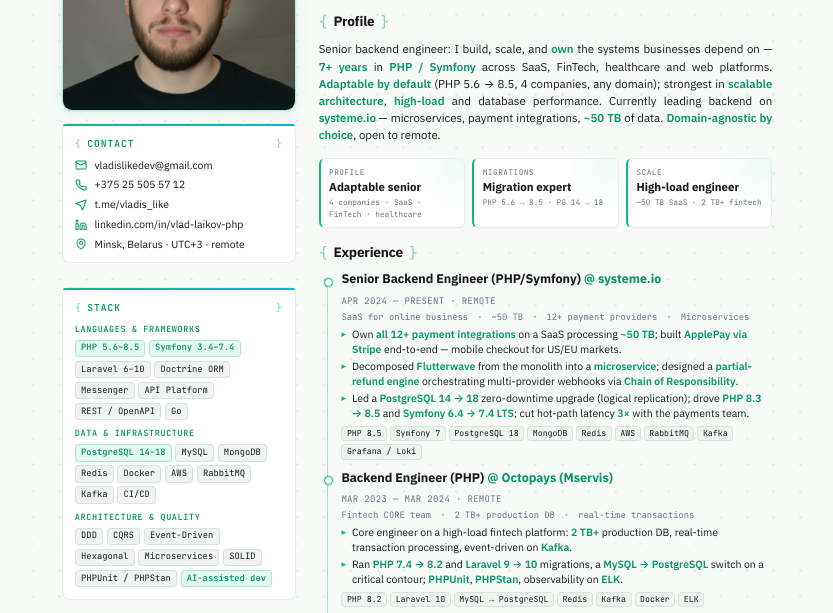
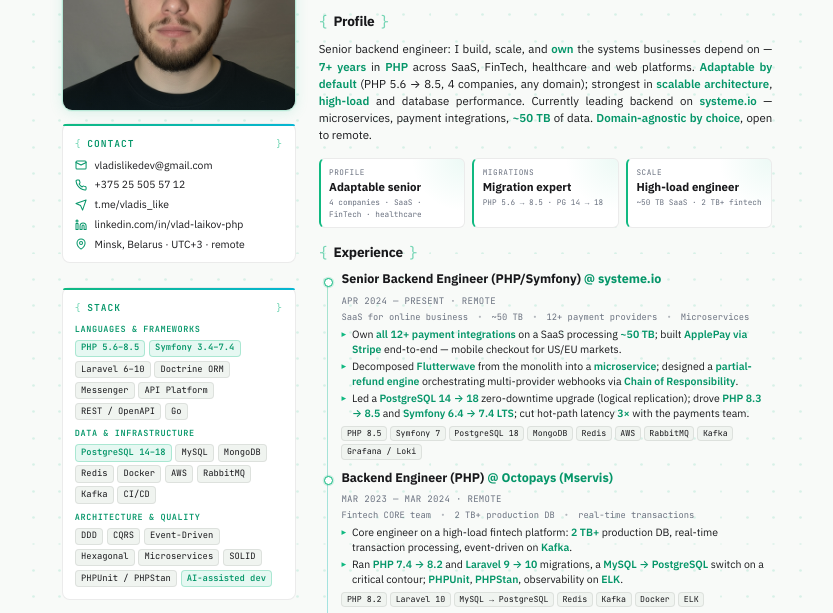
Before and after one commit to vladis-dev-skill/cv, a website built with Vite: page cv-pdf/cv-en.html in a window 1280 px wide. Shown: the part 157-770 px from the top of the page, without its empty margins (223-1056 px from the left). Built offline with nearby package versions, Linux system fonts and the light colour scheme.

Commit message:
some fix 2026

```diff
--- a/cv-pdf/cv-en.html
+++ b/cv-pdf/cv-en.html
@@ -852,7 +852,7 @@
       <div class="sec-title">Profile</div>
       <p class="summary">
         Senior backend engineer: I build, scale, and <strong>own</strong> the systems businesses depend on
-        — <strong>7+ years</strong> in <strong>PHP / Symfony</strong> across SaaS, FinTech, healthcare and web
+        — <strong>7+ years</strong> in <strong>PHP</strong> across SaaS, FinTech, healthcare and web
         platforms. <strong>Adaptable by default</strong> (PHP 5.6 → 8.5, 4 companies, any domain); strongest in
         <strong>scalable architecture</strong>, <strong>high-load</strong> and database performance. Currently
         leading backend on <strong>systeme.io</strong> — microservices, payment integrations,
--- a/cv-pdf/cv.html
+++ b/cv-pdf/cv.html
@@ -861,7 +861,7 @@
       <div class="sec-title">Профиль</div>
       <p class="summary">
         Senior backend-инженер: строю, масштабирую и <strong>владею</strong> системами, от которых зависит
-        бизнес — <strong>7+ лет</strong> на <strong>PHP / Symfony</strong> в SaaS, финтехе, медицине и
+        бизнес — <strong>7+ лет</strong> на <strong>PHP</strong> в SaaS, финтехе, медицине и
         веб-платформах. <strong>Адаптивен по умолчанию</strong> (PHP 5.6 → 8.5, 4 компании, любой домен);
         сильнее всего в <strong>масштабируемой архитектуре</strong>, <strong>highload</strong> и
         производительности БД. Сейчас веду backend <strong>systeme.io</strong> — микросервисы, платёжные
```
Also changed, not shown: 2 other files.
